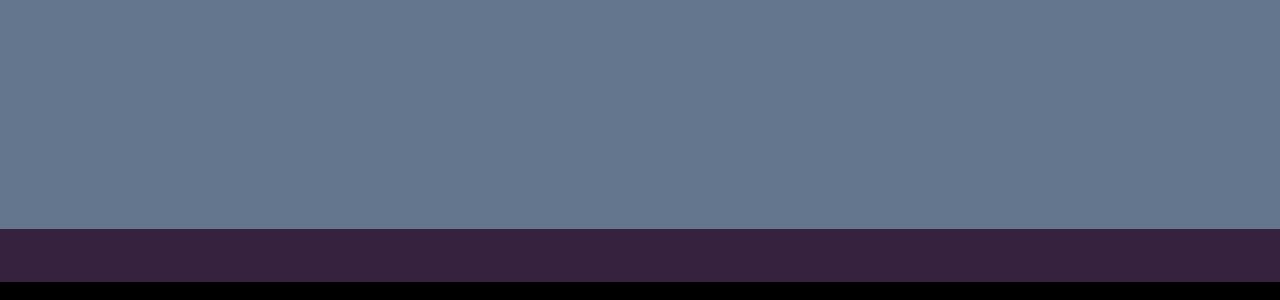
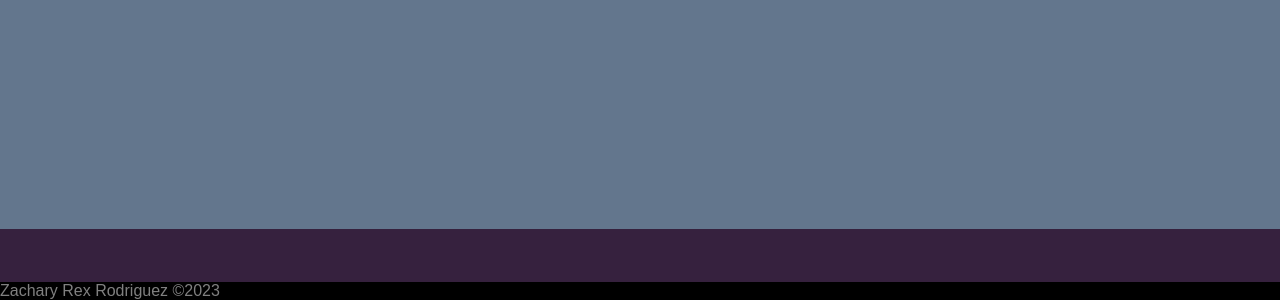
Before and after one commit to ze-e/Avatar-Creator, a React (Create React App) app: page /user/1 in a window 1280 px wide. Shown: the part 690-990 px from the top of the page. Built offline with nearby package versions, Linux system fonts and the light colour scheme; no server answers; a web font is replaced by a local one.

Commit message:
add copyright

```diff
--- a/src/components/Footer/Footer.js
+++ b/src/components/Footer/Footer.js
@@ -3,8 +3,10 @@ import React from 'react'
 export default function Footer () {
   return (
     <>
-      <div className='footer__purpleBlock'></div>
-      <div className='footer__blackBlock'></div>
+      <div className="footer__purpleBlock"></div>
+      <div className="footer__blackBlock">
+        Zachary Rex Rodriguez &copy;{new Date().getFullYear()}
+      </div>
     </>
   )
 }
--- a/src/style/components/Footer/Footer.scss
+++ b/src/style/components/Footer/Footer.scss
@@ -9,5 +9,6 @@
   &__blackBlock {
     height: 13px;
     background-color: #000;
+    color: gray;
   }
 }
```
